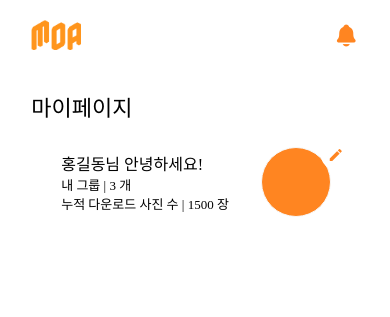
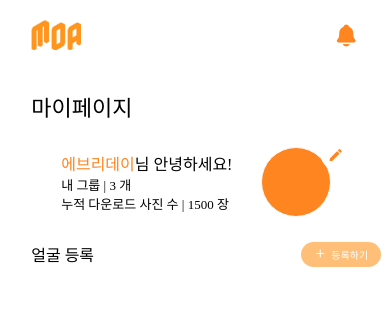
Before and after one commit to yelim99/MOA, a React Native app in the folder moa/: screen /MyPageStack in a window 390 px wide. Shown: the top 317 px of the page. Built offline with nearby package versions, Linux system fonts and the light colour scheme.

Commit message:
:art:[Design] #S11P31A602-263 #in-progress 사용자 닉네임 색상 maindarkorange로 수정

```diff
--- a/moa/src/screens/MyPage.tsx
+++ b/moa/src/screens/MyPage.tsx
@@ -4,8 +4,11 @@ import ScreenContainer from '../components/common/ScreenContainer';
 import styled, {css, useTheme, DefaultTheme} from 'styled-components/native';
 import {IconButton} from '../components/common/button/IconButton';
 import StyleSheet from 'styled-components/dist/sheet';
+import {TextButton} from '../components/common/button/TextButton';
+
 interface TextProps {
   variant: 'title' | 'subtitle' | 'body';
+  color?: string;
 }
 
 const MyInfo = styled.View`
@@ -27,23 +30,27 @@ const TextInfo = styled.View`
 `;
 
 const Texts = styled.Text<TextProps>`
-  ${({variant, theme}) => {
+  ${({variant, theme, color}) => {
+    const textColor = color || theme.colors.black;
     switch (variant) {
       case 'title':
         return css`
           font-size: 22px;
           font-family: ${theme.fontFamily.SCDream8};
+          color: ${textColor};
         `;
       case 'subtitle':
         return css`
           font-size: 16px;
           font-family: ${theme.fontFamily.SCDream6};
+          color: ${textColor};
         `;
       case 'body':
       default:
         return css`
           font-size: 13px;
           font-family: ${theme.fontFamily.SCDream4};
+          color: ${textColor};
         `;
     }
   }}
@@ -62,10 +69,16 @@ const MyProfile = styled.Image`
   background-color: ${(props) => props.theme.colors.maindarkorange};
 `;
 
+const Face = styled.View`
+  width: 350px;
+  flex-direction: row;
+  align-items: center;
+  justify-content: space-between;
+`;
 const MyPage = (props: {theme: any}) => {
   const DummyData = [
     {
-      name: '홍길동',
+      name: '에브리데이',
       group: 3, // 내 그룹
       totalDownloads: 1500, // 누적 다운로드 수
     },
@@ -87,13 +100,18 @@ const MyPage = (props: {theme: any}) => {
         <Texts variant="title">마이페이지</Texts>
         <MyInfo>
           <TextInfo>
-            <Texts variant="subtitle">{DummyData[0].name}님 안녕하세요!</Texts>
+            <Texts variant="subtitle">
+              <Texts variant="subtitle" color={theme.colors.maindarkorange}>
+                {DummyData[0].name}
+              </Texts>
+              님 안녕하세요!
+            </Texts>
             <Texts variant="body">내 그룹 | {DummyData[0].group} 개</Texts>
             <Texts variant="body">
               누적 다운로드 사진 수 | {DummyData[0].totalDownloads} 장
             </Texts>
           </TextInfo>
-          <MyProfile src="/"></MyProfile>
+          <MyProfile source={{uri: '/'}}></MyProfile>
           <IconButtonStyled>
             <IconButton
               backcolor="white"
@@ -103,6 +121,17 @@ const MyPage = (props: {theme: any}) => {
             ></IconButton>
           </IconButtonStyled>
         </MyInfo>
+        <Face>
+          <Texts variant="subtitle">얼굴 등록</Texts>
+          <TextButton
+            backcolor="mainlightorange"
+            text="등록하기"
+            iconName="plus"
+            iconSet="Feather"
+            size="small"
+            onPress={() => console.log('등록하기 버튼')}
+          />
+        </Face>
       </View>
     </ScreenContainer>
   );
```
